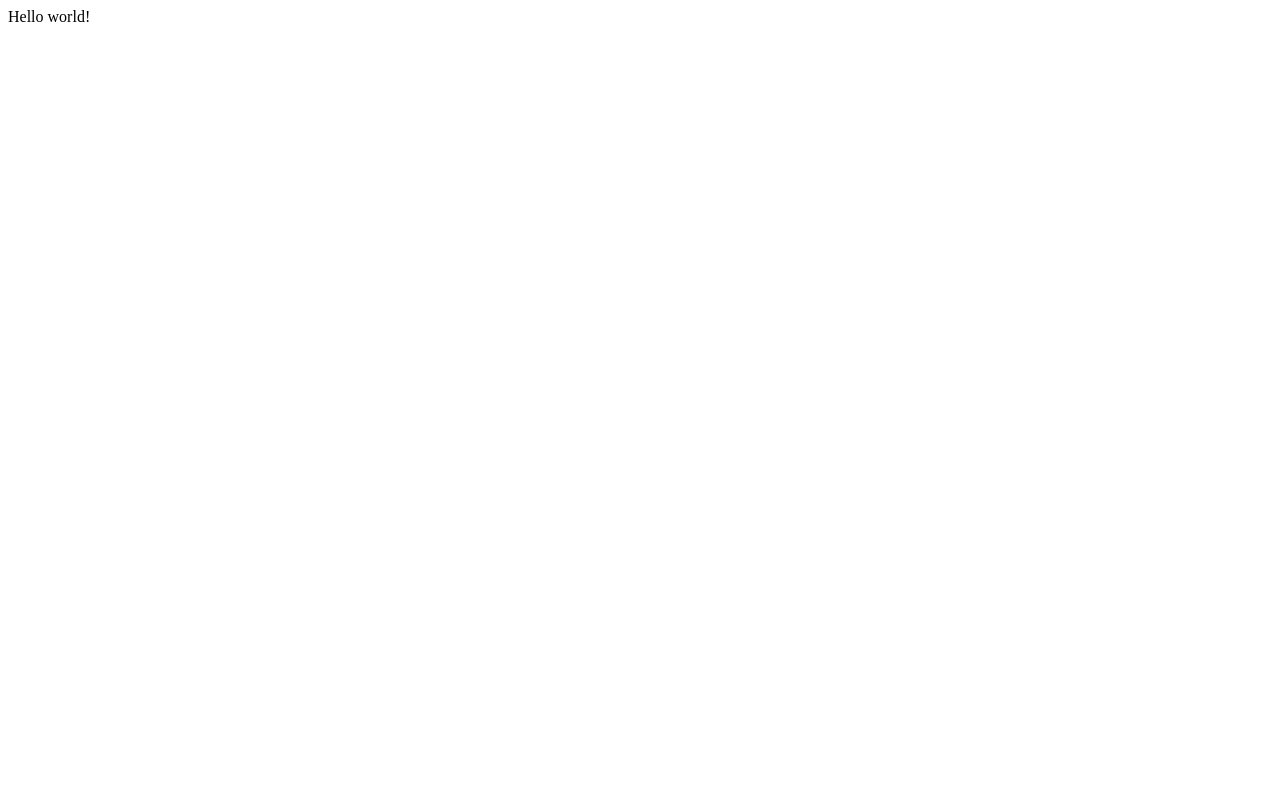
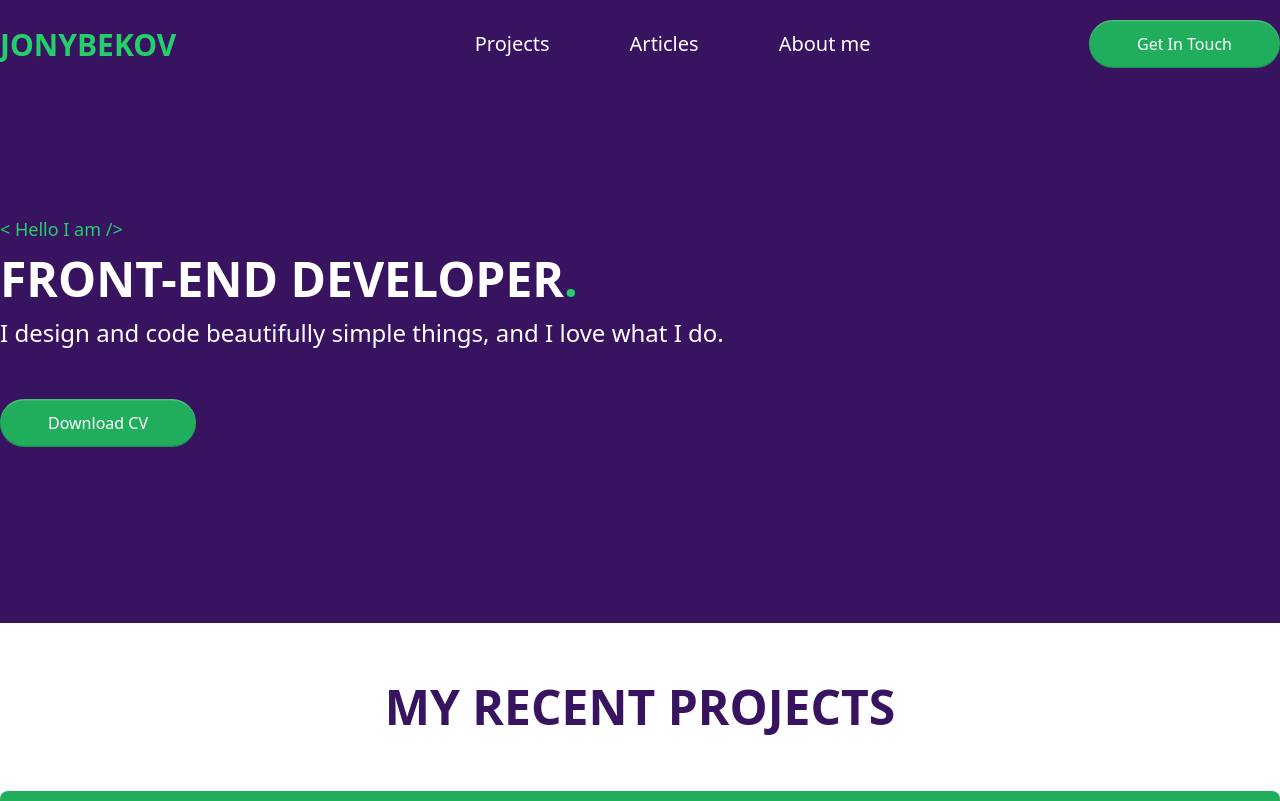
Before and after one commit to Teo0303/portfolio, a Gatsby site: page / in a window 1280 px wide. Shown: the top 801 px of the page. Built offline with nearby package versions, Linux system fonts and the light colour scheme; Gatsby itself is replaced by a stand-in of ours.

Commit message:
Initial commit

```diff
--- /dev/null
+++ b/gatsby-browser.js
@@ -0,0 +1 @@
+import "./src/style/global.css";
--- a/gatsby-config.js
+++ b/gatsby-config.js
@@ -6,5 +6,5 @@
 
 module.exports = {
   /* Your site config here */
-  plugins: [],
-}
+  plugins: ["gatsby-plugin-postcss"]
+};
--- a/package.json
+++ b/package.json
@@ -15,8 +15,10 @@
   },
   "dependencies": {
     "gatsby": "^2.20.25",
+    "gatsby-plugin-postcss": "^2.2.3",
     "react": "^16.12.0",
-    "react-dom": "^16.12.0"
+    "react-dom": "^16.12.0",
+    "tailwindcss": "^1.3.3"
   },
   "devDependencies": {
     "prettier": "2.0.4"
--- /dev/null
+++ b/postcss.config.js
@@ -0,0 +1,3 @@
+module.exports = () => ({
+  plugins: [require("tailwindcss")]
+});
--- /dev/null
+++ b/src/components/footer.js
@@ -0,0 +1,7 @@
+import React from "react";
+
+export default () => (
+  <footer>
+    <div className='container mx-auto'></div>
+  </footer>
+);
--- /dev/null
+++ b/src/components/header.js
@@ -0,0 +1,37 @@
+import React from "react";
+import PrimaryButton from "./ui-elements/primary-button";
+import { Link } from "gatsby";
+
+const links = [
+  { name: "Projects", href: "/projects/" },
+  { name: "Articles", href: "/articles/" },
+  { name: "About me", href: "#" }
+];
+
+const NavLinks = (props) => {
+  const links = props.links;
+  const navLinks = links.map((link) => (
+    <li class='ml-20 text-xl hover:text-primary'>
+      <Link to={link.href}>{link.name}</Link>
+    </li>
+  ));
+  return <ul className='flex'>{navLinks}</ul>;
+};
+
+export default () => (
+  <header className=' bg-dark text-white  py-5'>
+    <div className='container mx-auto flex items-center justify-between'>
+      <div className='logo'>
+        <Link to='/'>
+          <strong className='text-3xl text-primary text-uppercase'>
+            JONYBEKOV
+          </strong>
+        </Link>
+      </div>
+      <div className='nav'>
+        <NavLinks links={links}></NavLinks>
+      </div>
+      <PrimaryButton>Get In Touch</PrimaryButton>
+    </div>
+  </header>
+);
--- /dev/null
+++ b/src/components/ui-elements/primary-button.js
@@ -0,0 +1,7 @@
+import React from "react";
+
+export default (props) => (
+  <button className='px-12 py-3 hover:bg-primary text-white rounded-full shadow-primary hover:shadow-primaryHover bg-primary-dark'>
+    {props.children}
+  </button>
+);
--- /dev/null
+++ b/src/layout/default.js
@@ -0,0 +1,9 @@
+import React from "react";
+import Header from "../components/header";
+
+export default ({ children }) => (
+  <div>
+    <Header />
+    <main>{children}</main>
+  </div>
+);
--- /dev/null
+++ b/src/pages/articles.js
@@ -0,0 +1,12 @@
+import React from "react";
+import Layout from "../layout/default";
+
+export default () => (
+  <div>
+    <Layout>
+      <div className='container mx-auto'>
+        <h1>Articles page</h1>
+      </div>
+    </Layout>
+  </div>
+);
--- a/src/pages/index.js
+++ b/src/pages/index.js
@@ -1,3 +1,65 @@
-import React from "react"
+import React from "react";
+import Layout from "../layout/default";
+import PrimaryButton from "../components/ui-elements/primary-button";
 
-export default () => <div>Hello world!</div>
+export default () => (
+  <div>
+    <Layout>
+      <div className='hero py-32 bg-dark text-white flex justify-center items-center '>
+        <div className='container flex mx-auto '>
+          <div className='wrapper w-3/4'>
+            <p class='text-primary text-lg'>&lt; Hello I am /&gt;</p>
+            <h1 className='text-5xl font-bold'>
+              FRONT-END DEVELOPER<span class='text-primary'>.</span>
+            </h1>
+            <p className='text-2xl'>
+              I design and code beautifully simple things, and I love what I do.
+            </p>
+            <div className='my-12'>
+              <PrimaryButton>Download CV</PrimaryButton>
+            </div>
+          </div>
+        </div>
+      </div>
+      <div className='container mx-auto'>
+        <div className='projects'>
+          <h1 class='text-5xl text-center font-bold uppercase text-dark my-12'>
+            My recent projects
+          </h1>
+          <ul className='project-list'>
+            <li className='bg-primary-dark text-white rounded-lg mb-12'>
+              <div className='flex'>
+                <div className='left w-1/2 p-12'>
+                  <div className='logo mb-8'>
+                    <img
+                      src='https://sufitour.uz/img/logo.ddf427a3.svg'
+                      alt=''
+                    />
+                  </div>
+                  <h1 className='text-4xl leading-tight font-bold mb-8'>
+                    SufiTour <br />
+                    Group Travels accros Uzbekistan
+                  </h1>
+                  <p className='mb-8 text-lg w-3/4'>
+                    Web-site for searching unique tours in Russia with ninety
+                    seven local tour agencies focused on foreign tourists
+                  </p>
+                  <div className='text-lg'>
+                    <p className='text-xl font-bold'>2019 - 2020</p>
+                    <p>UX&UI Design, Full-stack Development, Maintenance</p>
+                  </div>
+                </div>
+                <div className='right w-1/2 flex items-center justify-end'>
+                  <img src='https://artsurf.pro/projects/bc-en.png' alt='' />
+                </div>
+              </div>
+            </li>
+            <div className='flex justify-center'>
+              <PrimaryButton>View all projects</PrimaryButton>
+            </div>
+          </ul>
+        </div>
+      </div>
+    </Layout>
+  </div>
+);
--- /dev/null
+++ b/src/pages/projects.js
@@ -0,0 +1,12 @@
+import React from "react";
+import Layout from "../layout/default";
+
+export default () => (
+  <div>
+    <Layout>
+      <div className='container mx-auto'>
+        <h1>Projects page</h1>
+      </div>
+    </Layout>
+  </div>
+);
--- /dev/null
+++ b/src/style/global.css
@@ -0,0 +1,5 @@
+@import "tailwindcss/base";
+
+@import "tailwindcss/components";
+
+@import "tailwindcss/utilities";
--- /dev/null
+++ b/tailwind.config.js
@@ -0,0 +1,27 @@
+module.exports = {
+  theme: {
+    extend: {
+      colors: {
+        primary: {
+          default: "#23ce6b",
+          dark: "#21ae5c"
+        },
+        dark: "#381460",
+        red: "#e20047"
+      },
+      boxShadow: {
+        primary:
+          "inset 0 1.5px .2px hsla(0,0%,100%,.2),inset 0 -1.5px .2px rgba(0,0,0,.16)",
+        primaryHover:
+          "0 5px 20px #23ce6b87, inset 0 1.5px .2px hsla(0,0%,100%,.2),inset 0 -1.5px .2px rgba(0,0,0,.16)"
+      },
+      fontSize: {
+        "5xl": "3rem",
+        "6xl": "4rem",
+        "7xl": "5rem"
+      }
+    }
+  },
+  variants: {},
+  plugins: []
+};
```
Also changed, not shown: static/logo.svg (added), 1 other file.
